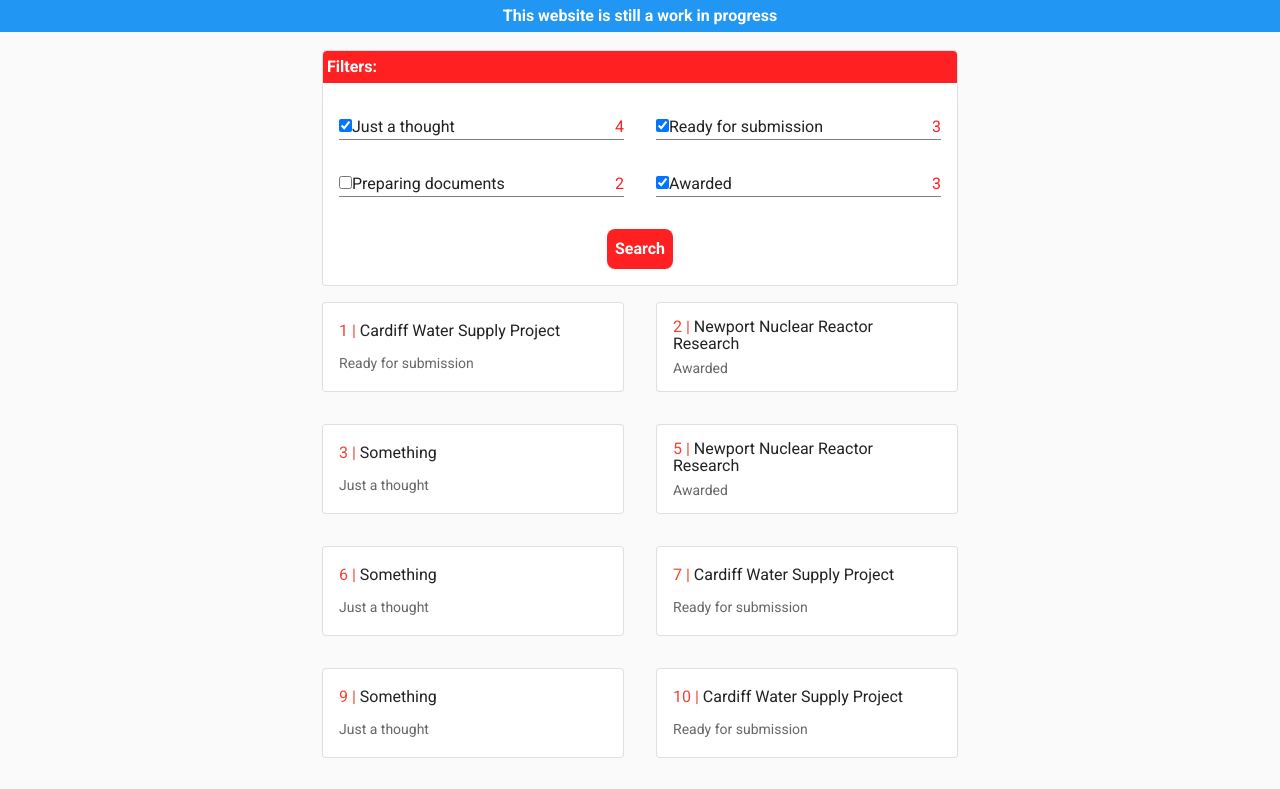
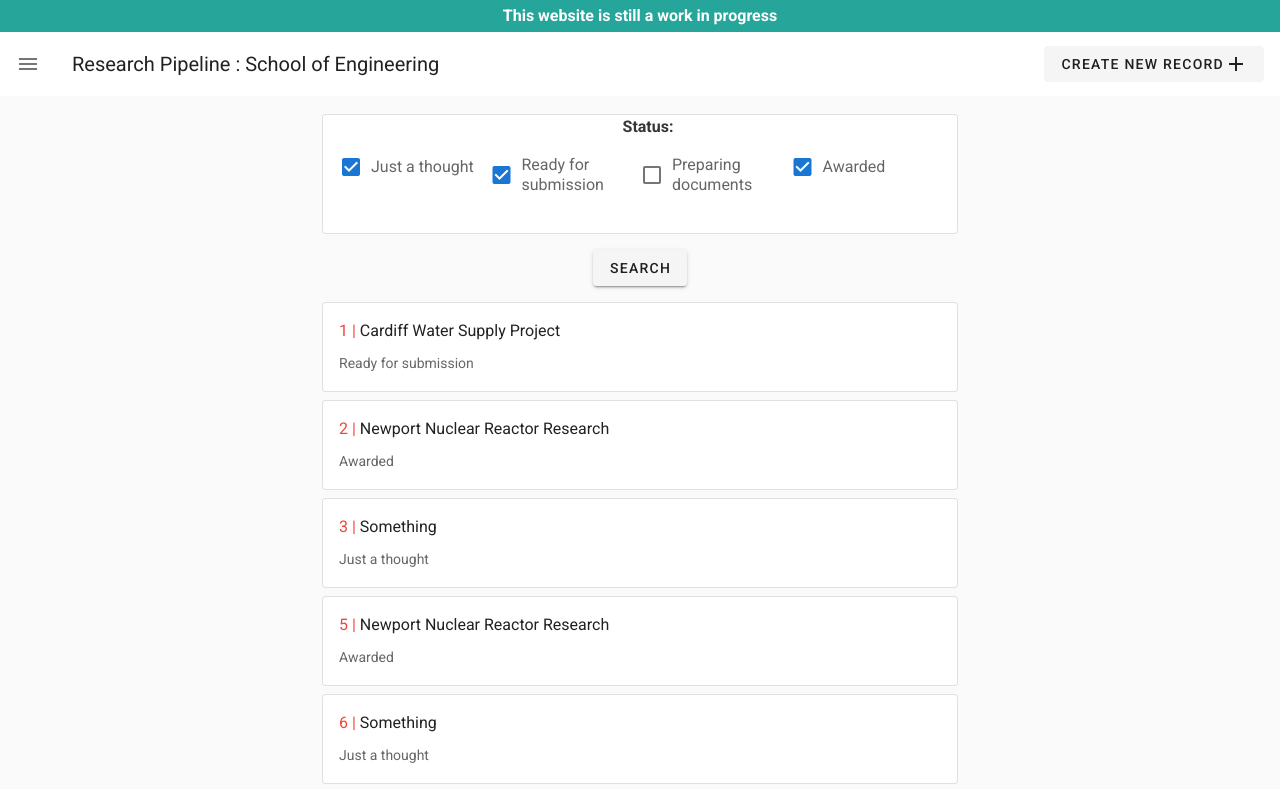
Before and after one commit to Jakepc007/Cardiff-University-PTS-Frontend, a Nuxt app: page /records in a window 1280 px wide. Shown: the top 789 px of the page. Built offline with nearby package versions, Linux system fonts and the light colour scheme; data requests are answered from the project's data file.

Commit message:
Working on the layout, added pagniation a navbar, side-drawer and button to create a new record

```diff
--- a/components/Filters.vue
+++ b/components/Filters.vue
@@ -1,29 +1,30 @@
 <template>
   <div>
     <v-card outlined class="filter">
-      <div class="filter-title">Filters:</div>
+      <div class="filter-title">Status:</div>
       <div class="grid filter-content">
         <div
           v-for="(status, index) in statuses"
           :key="index"
           class="filter-container"
         >
-          <input
+          <v-checkbox
             v-model="checkedStatuses"
+            style="display: inline"
             :value="status"
             type="checkbox"
+            :label="status"
             @change="filterStatus(status)"
           />
-          <span>{{ status }}</span>
-          <span class="amount">{{
+          <!-- <span class="amount">{{
             records.filter((r) => r.status === status).length
-          }}</span>
+          }}</span> -->
         </div>
       </div>
-      <div class="btn-container">
-        <button class="search-btn" @click="search">Search</button>
-      </div>
     </v-card>
+    <div class="btn-container">
+      <v-btn @click="search">Search</v-btn>
+    </div>
   </div>
 </template>
 
@@ -57,48 +58,30 @@ export default {
 }
 </script>
 
-<style>
+<style lang="scss">
 .filter {
   margin-bottom: 1rem;
   margin-top: 1rem;
 }
+
 .grid {
   display: grid;
   grid-template-columns: 1fr 1fr;
-  column-gap: 2rem;
+
+  @media only screen and (min-width: 900px) {
+    grid-template-columns: 1fr 1fr 1fr 1fr;
+  }
 }
 
 .filter-title {
-  background: rgb(255, 33, 33);
-  color: white;
+  color: rgb(53, 53, 53);
   font-weight: 600;
-  padding: 0.25rem;
+  padding-left: 1rem;
+  text-align: center;
 }
 
 .filter-content {
   padding: 1rem;
-}
-
-.amount {
-  color: rgb(255, 33, 33);
-  float: right;
-}
-
-.search-btn {
-  background: rgb(255, 33, 33);
-  color: white;
-  font-weight: 600;
-  border-radius: 0.5rem;
-  padding: 0.5rem;
-  transition: 0.25s;
-}
-
-.-blur {
-  filter: blur(4px);
-}
-
-.search-btn:hover {
-  box-shadow: 0 2px 5px rgba(0, 0, 0, 0.212);
 }
 
 .btn-container {
@@ -108,10 +91,7 @@ export default {
 }
 
 .filter-container {
-  margin-top: 1rem;
-  margin-bottom: 1rem;
   background: rgb(255, 236, 236);
   background: white;
-  border-bottom: 1px solid gray;
 }
 </style>
--- /dev/null
+++ b/components/NavBar.vue
@@ -0,0 +1,80 @@
+<template>
+  <nav>
+    <v-app-bar flat color="white">
+      <!-- consider passing CU svg here -->
+      <v-app-bar-nav-icon @click="drawer = !drawer"></v-app-bar-nav-icon>
+      <!-- <img
+        style="width: 50px; margin-right: 1rem"
+        src="~/assets/logo.png"
+        @click="drawer = !drawer"
+      /> -->
+
+      <v-toolbar-title
+        >Research Pipeline : School of Engineering
+      </v-toolbar-title>
+
+      <v-spacer></v-spacer>
+
+      <v-btn depressed class="create-new-record-desktop">
+        Create New Record
+        <v-icon>mdi-plus</v-icon>
+      </v-btn>
+
+      <v-btn depressed class="create-new-record-mobile">
+        Create
+        <v-icon>mdi-plus</v-icon>
+      </v-btn>
+    </v-app-bar>
+
+    <v-navigation-drawer v-model="drawer" width="400" temporary app>
+      <div class="img-and-title-header">
+        <img
+          style="width: 80px; margin-right: 1rem"
+          src="~/assets/logo.png"
+          @click="drawer = !drawer"
+        />
+        <span class="title">
+          Research Pipeline
+          <p>School of Engineering</p>
+        </span>
+      </div>
+    </v-navigation-drawer>
+  </nav>
+</template>
+
+<script>
+export default {
+  data() {
+    return {
+      drawer: false
+    }
+  },
+  methods: {
+    toggleDrawer() {
+      this.drawer = !this.drawer
+    }
+  }
+}
+</script>
+
+<style lang="scss" scoped>
+.create-new-record-desktop {
+  @media only screen and (max-width: 900px) {
+    display: none;
+  }
+}
+
+.create-new-record-mobile {
+  @media only screen and (min-width: 900px) {
+    display: none;
+  }
+}
+
+.v-navigation-drawer {
+  padding: 1rem;
+}
+
+.img-and-title-header {
+  display: flex;
+}
+</style>
--- /dev/null
+++ b/components/Paging.vue
@@ -0,0 +1,11 @@
+<template>
+  <div class="text-center">
+    <v-pagination v-model="page" :length="4" circle></v-pagination>
+  </div>
+</template>
+
+<script>
+export default {}
+</script>
+
+<style></style>
--- a/components/RecordList.vue
+++ b/components/RecordList.vue
@@ -1,15 +1,18 @@
 <template>
   <div class="record-list">
     <RecordCard v-for="r in records" :key="r.id" :r="r" />
+    <Paging :value="3" />
   </div>
 </template>
 
 <script>
 import RecordCard from '@/components/RecordCard.vue'
+import Paging from '@/components/Paging.vue'
 
 export default {
   components: {
-    RecordCard
+    RecordCard,
+    Paging
   },
   props: {
     records: {
@@ -25,11 +28,11 @@ export default {
 <style lang="scss">
 .record-list {
   display: grid;
-  gap: 2rem;
+  gap: 0.5rem;
   grid-template-columns: 1fr;
 
   @media only screen and (min-width: 900px) {
-    grid-template-columns: 1fr 1fr;
+    grid-template-columns: 1fr;
   }
 }
 </style>
--- a/layouts/default.vue
+++ b/layouts/default.vue
@@ -1,6 +1,7 @@
 <template>
   <v-app class="layout">
     <Alert :alert="alert" />
+    <NavBar />
     <nuxt class="app" />
   </v-app>
 </template>
@@ -8,10 +9,12 @@
 <script>
 import { mapState } from 'vuex'
 import Alert from '@/components/Alert'
+import NavBar from '@/components/NavBar'
 
 export default {
   components: {
-    Alert
+    Alert,
+    NavBar
   },
   // The fetch here, allows dispatching of VueX actions,
   // which then retrieve the most recent alert, and can
--- a/nuxt.config.js
+++ b/nuxt.config.js
@@ -68,6 +68,15 @@ export default {
           warning: colors.amber.base,
           error: colors.deepOrange.accent4,
           success: colors.green.accent3
+        },
+        light: {
+          primary: colors.blue.darken2,
+          accent: colors.grey.darken3,
+          secondary: colors.amber.darken3,
+          info: colors.teal.lighten1,
+          warning: colors.amber.base,
+          error: colors.deepOrange.accent4,
+          success: colors.green.accent3
         }
       }
     }
@@ -79,6 +88,6 @@ export default {
     /*
      ** You can extend webpack config here
      */
-    extend(config, ctx) {}
+    extend(config, ctx) { }
   }
 }
--- a/pages/records/index.vue
+++ b/pages/records/index.vue
@@ -42,9 +42,13 @@ export default {
 }
 </script>
 
-<style scoped>
+<style scoped lang="scss">
 .container {
-  width: 50%;
+  width: 90%;
+
+  @media only screen and (min-width: 900px) {
+    width: 50%;
+  }
 }
 
 .checkbox {
```
Also changed, not shown: assets/cardiff-university-vector-logo.svg (added), assets/logo.png (added).
